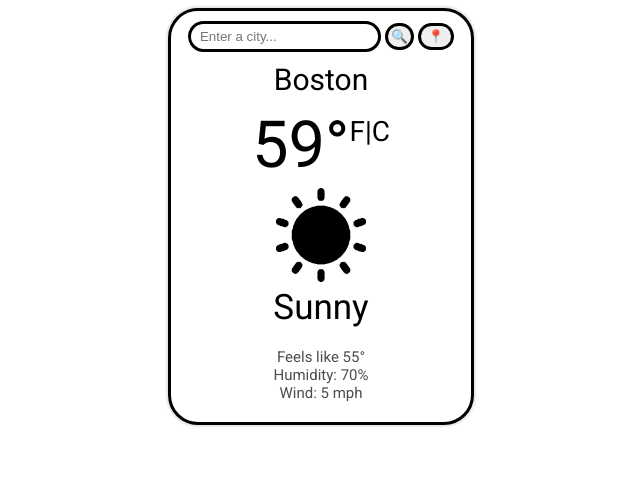
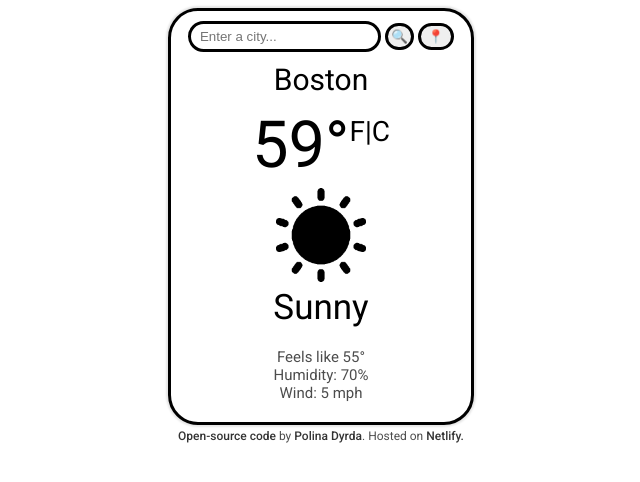
Before and after one commit to springchild/new-weather-app, a plain HTML site: page index.html in a window 1280 px wide. Shown: the whole page, without its empty margins (319-959 px from the left). Drawn offline with Linux system fonts and the light colour scheme.

Commit message:
Added footer with links

```diff
--- a/index.html
+++ b/index.html
@@ -42,6 +42,22 @@
         <div id="wind" class="weather-specs">Wind: 5 mph</div>
       </div>
     </div>
+    <footer>
+      <a
+        class="footer-link"
+        href="https://github.com/springchild/new-weather-app"
+        >Open-source code</a
+      >
+      by
+      <a
+        class="footer-link"
+        href="https://www.linkedin.com/in/polina-dyrda-a5121621b/"
+        >Polina Dyrda</a
+      >. Hosted on
+      <a class="footer-link" href="https://admiring-newton-38b9e2.netlify.app/"
+        >Netlify.</a
+      >
+    </footer>
     <script scc="src/index.js"></script>
   </body>
 </html>
--- a/src/style.css
+++ b/src/style.css
@@ -6,6 +6,12 @@ h1 {
   font-size: 30px;
   font-weight: 400;
   margin: 10px auto;
+  text-align: center;
+}
+footer {
+  color: rgba(0, 0, 0, 0.7);
+  font-size: 12px;
+  margin: 4px;
   text-align: center;
 }
 .container {
@@ -69,3 +75,11 @@ h1 {
   font-size: 15px;
   color: rgba(0, 0, 0, 0.7);
 }
+.footer-link {
+  text-decoration: none;
+  color: rgba(0, 0, 0, 0.8);
+  font-weight: 500;
+}
+.footer-link:hover {
+  text-decoration: underline;
+}
```
